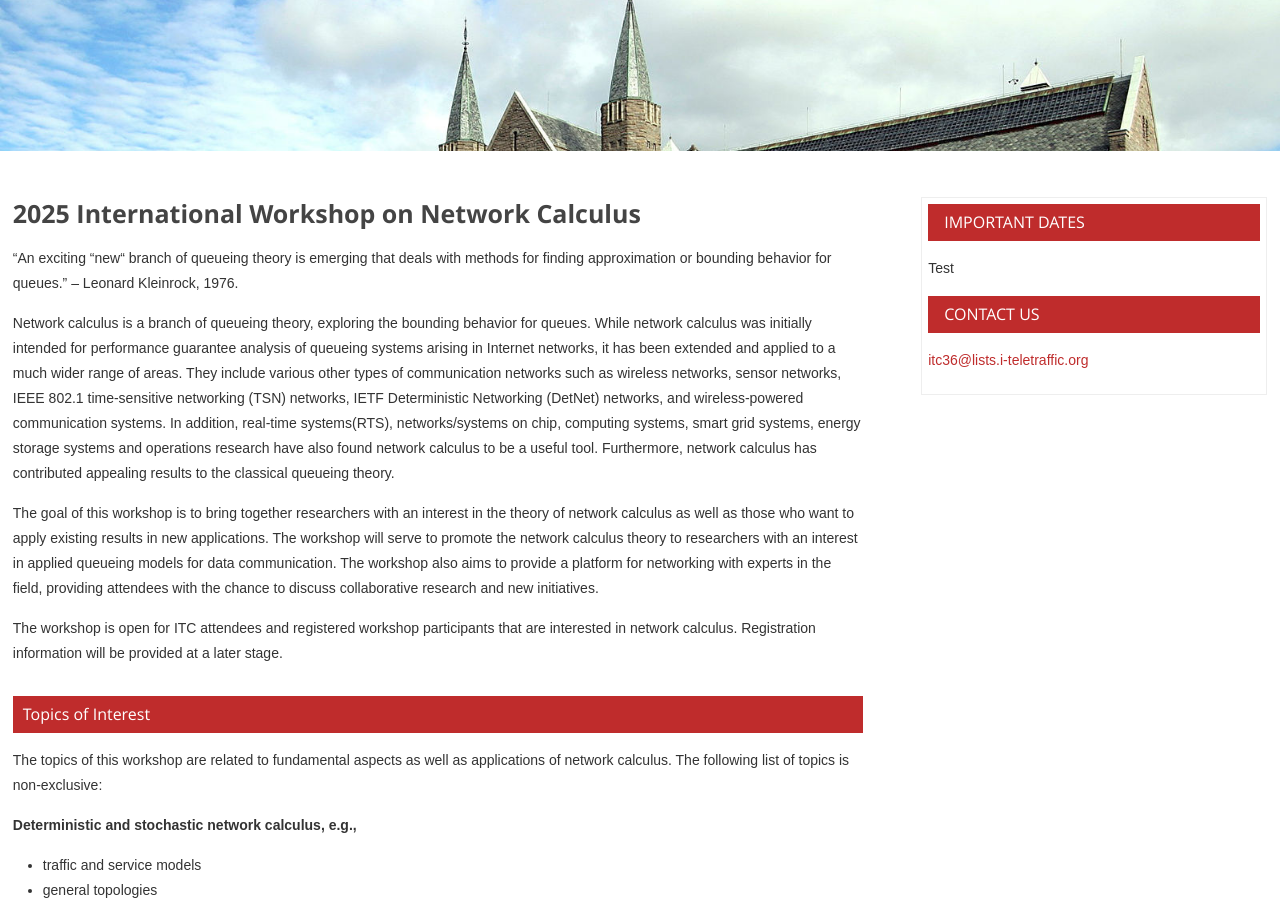
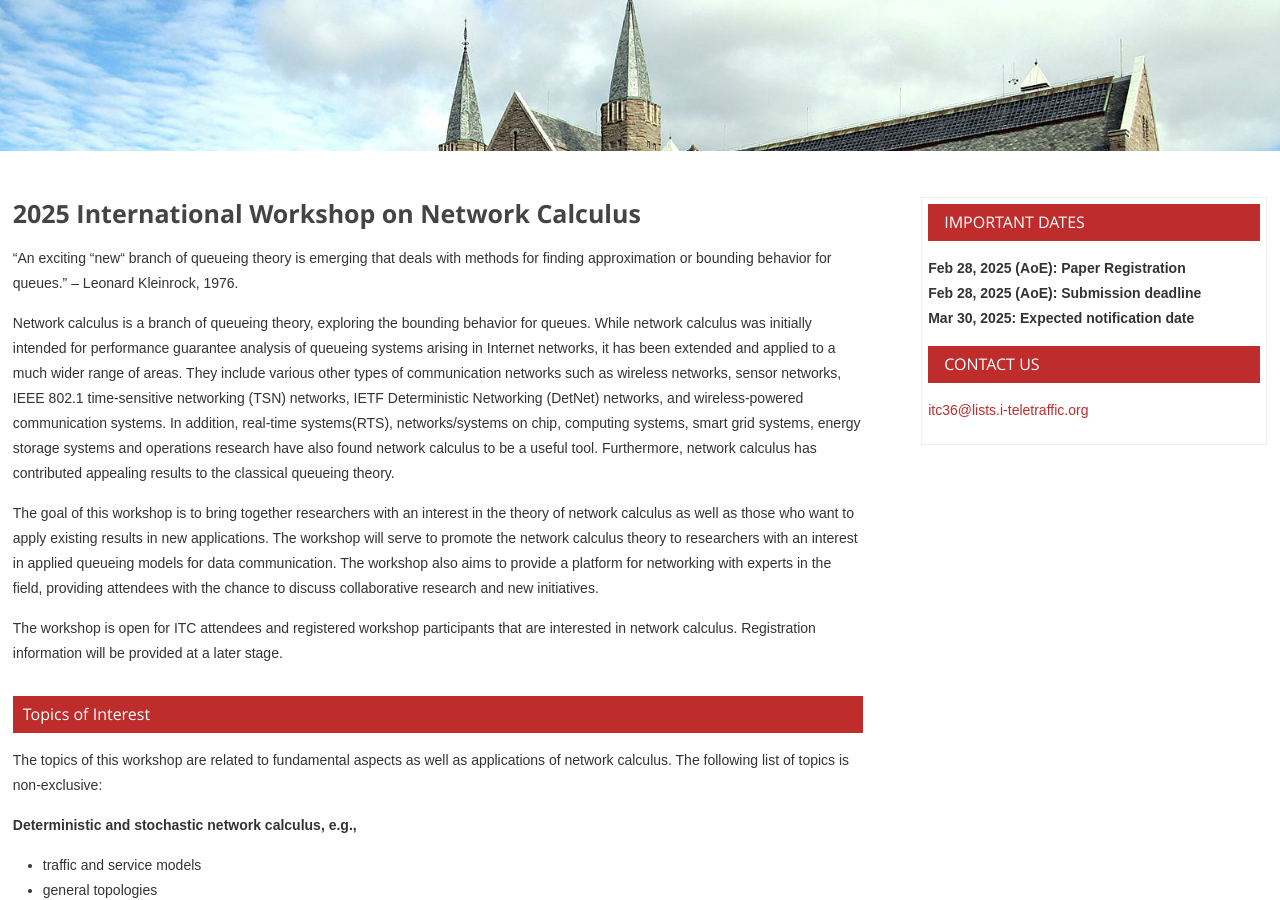
Before and after one commit to ohohlfeld/itc36, a Jekyll site: the page built from woneca.md, in a window 1280 px wide and 900 px high, scrolled down 389 px. Built offline with Jekyll 4.4.1, drawn with Linux system fonts in a browser that asks for light colours.

Commit message:
Update workshop_important_dates.md

```diff
--- a/_includes/workshop_important_dates.md
+++ b/_includes/workshop_important_dates.md
@@ -3,9 +3,7 @@ December 01, 2024: Submission deadline<br/>
 February 19, 2025: Expected notification date<br/>
 March 25, 2025: Camera ready copy deadline<br/> -->
 
-<!-- <span style="font-weight: bold;"><s style="color: red; font-weight: normal;">Nov 24</s> Dec 09, 2024 (AoE): Paper Registration</span><br/>
-<span style="font-weight: bold;"><s style="color: red; font-weight: normal;">Dec 01</s> Dec 16, 2024 (AoE): Submission deadline</span><br/>
-<span style="font-weight: bold;"><s style="color: red; font-weight: normal;">Feb 19</s> Feb 28, 2025: Expected notification date</span><br/>
-<span style="font-weight: bold;"><s style="color: red; font-weight: normal;">Mar 25</s> Mar 31, 2025: Camera ready deadline</span><br/> -->
-
-Test
+<span style="font-weight: bold;">Feb 28, 2025 (AoE): Paper Registration</span><br/>
+<span style="font-weight: bold;">Feb 28, 2025 (AoE): Submission deadline</span><br/>
+<span style="font-weight: bold;">Mar 30, 2025: Expected notification date</span><br/>
+<!-- <span style="font-weight: bold;"><s style="color: red; font-weight: normal;">Mar 25</s> Mar 31, 2025: Camera ready deadline</span><br/> -->
```
